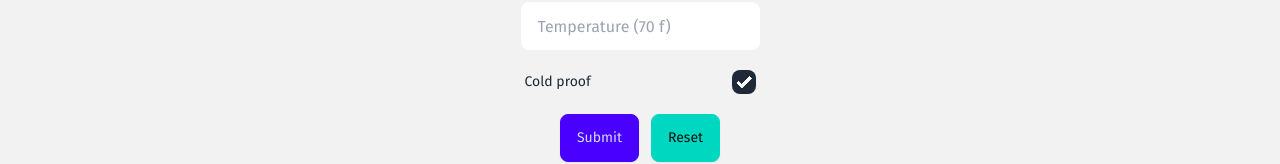
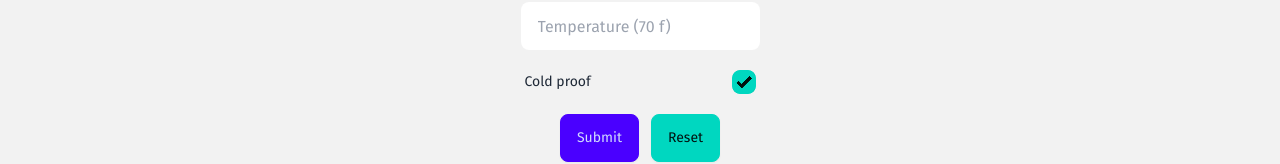
Before and after one commit to alexwittwer/crumbum, a React (Vite) app: page /calculator in a window 1280 px wide. Shown: the part 512-676 px from the top of the page. Built offline with nearby package versions, Linux system fonts and the light colour scheme.

Commit message:
Update SDCalculator.jsx

```diff
--- a/src/components/Common/SDCalculator.jsx
+++ b/src/components/Common/SDCalculator.jsx
@@ -88,7 +88,7 @@ export default function SDCalculator() {
 <div className="form-control">
   <label className="label cursor-pointer">
     <span className="label-text">Cold proof</span>
-    <input type="checkbox" checked="checked" className="checkbox" />
+    <input type="checkbox" checked="checked" className="checkbox checkbox-accent" />
   </label>
 </div>
         </div>
```
